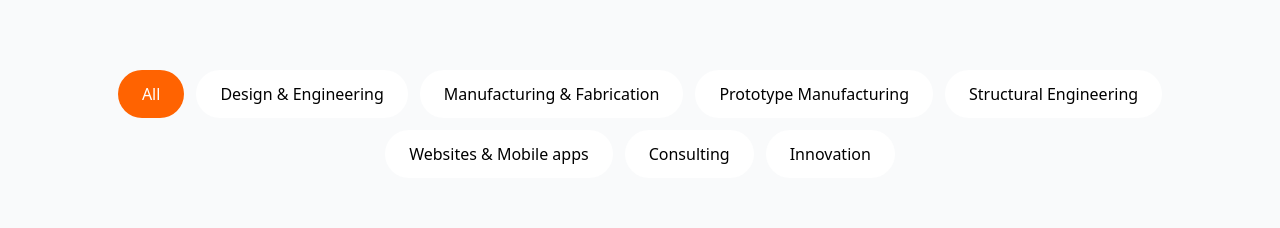
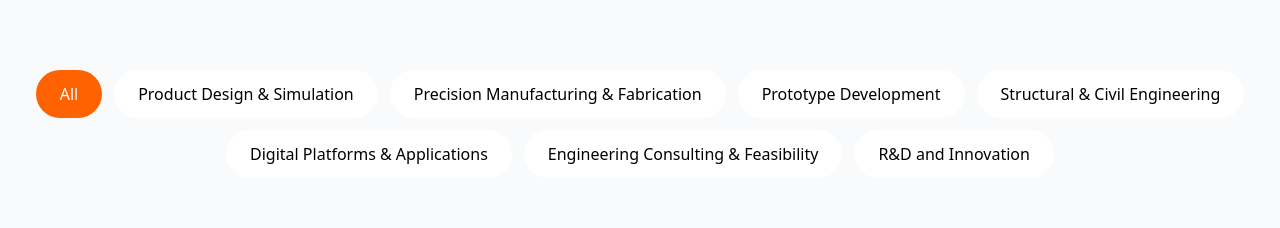
Before and after one commit to Lahirud-UIUX/enginaro-industrial, a Next.js app: page /projects in a window 1280 px wide. Shown: the part 434-662 px from the top of the page. Built offline with nearby package versions, Linux system fonts and the light colour scheme.

Commit message:
Chnage Main project categories for filtering

```diff
--- a/src/app/projects/page.tsx
+++ b/src/app/projects/page.tsx
@@ -63,13 +63,13 @@ const projects = [
 // Categories for filtering
 const categories = [
   'All',
-  'Design & Engineering',
-  'Manufacturing & Fabrication',
-  'Prototype Manufacturing',
-  'Structural Engineering',
-  'Websites & Mobile apps',
-  'Consulting',
-  'Innovation'
+  'Product Design & Simulation',
+  'Precision Manufacturing & Fabrication',
+  'Prototype Development',
+  'Structural & Civil Engineering',
+  'Digital Platforms & Applications',
+  'Engineering Consulting & Feasibility',
+  'R&D and Innovation'
 ];
 
 const ProjectsPage = () => {
```
